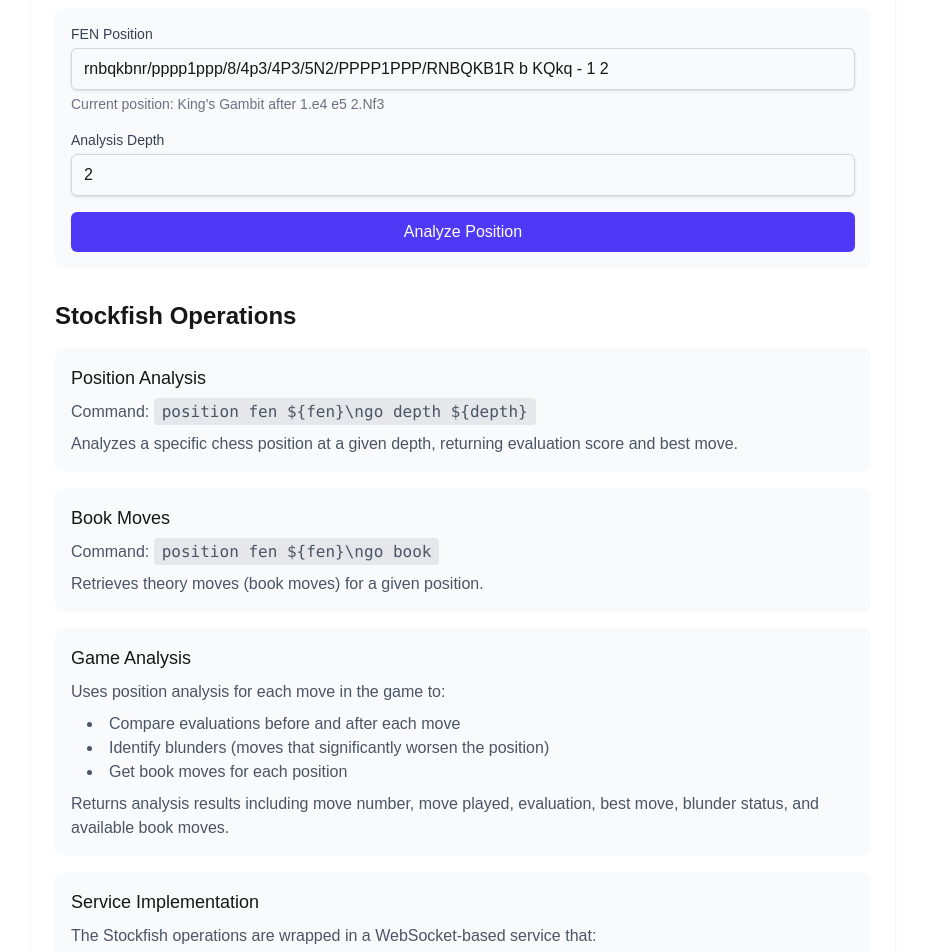
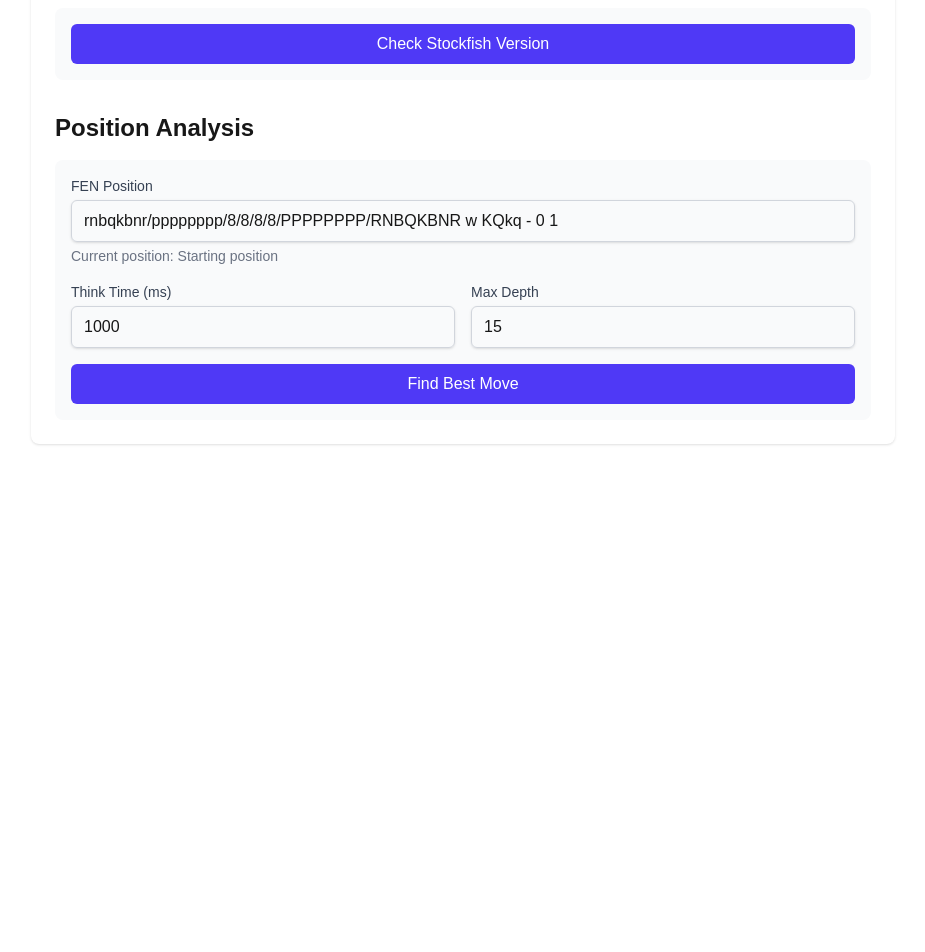
Before and after one commit to merklegroot/chess, a Next.js app in the folder chessview/: page /dev in a window 1280 px wide. Shown: the part 220-1172 px from the top of the page, without its empty margins (177-1102 px from the left). After the commit the page ends 800 px from the top, so only its background shows below. Built offline with nearby package versions, Linux system fonts and the light colour scheme.

Commit message:
best move

```diff
--- a/chessview/src/app/clients/stockfishClient/StockfishConnection.ts
+++ b/chessview/src/app/clients/stockfishClient/StockfishConnection.ts
@@ -37,6 +37,31 @@ export class StockfishConnection {
      */
     constructor(port: number = DEFAULT_PORT) {
         this.port = port;
+    }
+
+    /**
+     * Get the version of the Stockfish engine.
+     * @returns A promise that resolves to the version string (e.g. "Stockfish 16.1")
+     * @throws Error if version information cannot be found in the UCI response
+     */
+    async getVersion(): Promise<string> {
+        const responses = await this.sendUci();
+        const versionLine = responses.find(response =>
+            response.toLowerCase().includes('stockfish') &&
+            response.toLowerCase().includes('by')
+        );
+
+        if (!versionLine) {
+            throw new Error('Could not find Stockfish version information in UCI response');
+        }
+
+        // Extract version number - typically in format "Stockfish XX.X by ..."
+        const match = versionLine.match(/Stockfish\s+(\d+(?:\.\d+)?)/i);
+        if (!match) {
+            throw new Error('Could not parse version number from UCI response');
+        }
+
+        return `Stockfish ${match[1]}`;
     }
 
     // UCI Protocol Commands
--- a/chessview/src/app/dev/page.tsx
+++ b/chessview/src/app/dev/page.tsx
@@ -1,39 +1,72 @@
 'use client';
 
 import { useState } from 'react';
+import { StockfishConnection } from '../clients/stockfishClient/StockfishConnection';
 
 export default function DevPage() {
-  const [fen, setFen] = useState('rnbqkbnr/pppp1ppp/8/4p3/4P3/5N2/PPPP1PPP/RNBQKB1R b KQkq - 1 2');
-  const [depth, setDepth] = useState('2');
-  const [result, setResult] = useState<any>(null);
+  const [version, setVersion] = useState<string | null>(null);
   const [loading, setLoading] = useState(false);
   const [error, setError] = useState<string | null>(null);
 
-  const analyzePosition = async () => {
+  // Position analysis state
+  const [fen, setFen] = useState('rnbqkbnr/pppppppp/8/8/8/8/PPPPPPPP/RNBQKBNR w KQkq - 0 1');
+  const [moveTimeMs, setMoveTimeMs] = useState(1000);
+  const [depth, setDepth] = useState(15);
+  const [bestMove, setBestMove] = useState<string | null>(null);
+  const [analyzing, setAnalyzing] = useState(false);
+
+  const checkVersion = async () => {
     setLoading(true);
     setError(null);
+    const connection = new StockfishConnection();
+
     try {
-      const response = await fetch('/api/analyze/position', {
-        method: 'POST',
-        headers: {
-          'Content-Type': 'application/json',
-        },
-        body: JSON.stringify({
-          fen,
-          depth: parseInt(depth),
-        }),
-      });
-
-      if (!response.ok) {
-        throw new Error('Failed to analyze position');
-      }
-
-      const data = await response.json();
-      setResult(data);
+      const version = await connection.getVersion();
+      setVersion(version);
     } catch (err) {
       setError(err instanceof Error ? err.message : 'An error occurred');
     } finally {
       setLoading(false);
+      connection.disconnect();
+    }
+  };
+
+  const analyzeBestMove = async () => {
+    setAnalyzing(true);
+    setError(null);
+    setBestMove(null);
+    const connection = new StockfishConnection();
+
+    try {
+      // Initialize engine
+      await connection.sendUci();
+      await connection.sendIsReady();
+
+      // Set position and get evaluation
+      await connection.setPosition({ fen });
+      const responses = await connection.sendEvaluate({
+        moveTimeMs,
+        depth
+      });
+
+      // Find the bestmove response
+      const bestMoveResponse = responses.find(response => response.startsWith('bestmove'));
+      if (!bestMoveResponse) {
+        throw new Error('No best move found in engine response');
+      }
+
+      // Extract the move
+      const match = bestMoveResponse.match(/bestmove\s+(\S+)/);
+      if (!match) {
+        throw new Error('Could not parse best move from response');
+      }
+
+      setBestMove(match[1]);
+    } catch (err) {
+      setError(err instanceof Error ? err.message : 'An error occurred');
+    } finally {
+      setAnalyzing(false);
+      connection.disconnect();
     }
   };
 
@@ -44,8 +77,35 @@ export default function DevPage() {
 
         <div className="space-y-8">
           <section>
+            <h2 className="text-2xl font-semibold mb-4">Stockfish Engine Info</h2>
+            <div className="bg-gray-50 p-4 rounded-lg">
+              <div className="space-y-4">
+                <button
+                  onClick={checkVersion}
+                  disabled={loading}
+                  className="w-full bg-indigo-600 text-white px-4 py-2 rounded-md hover:bg-indigo-700 focus:outline-none focus:ring-2 focus:ring-offset-2 focus:ring-indigo-500 disabled:opacity-50"
+                >
+                  {loading ? 'Checking Version...' : 'Check Stockfish Version'}
+                </button>
+
+                {error && (
+                  <div className="bg-red-50 border border-red-200 text-red-700 px-4 py-3 rounded-md">
+                    {error}
+                  </div>
+                )}
+
+                {version && !error && (
+                  <div className="bg-green-50 border border-green-200 text-green-700 px-4 py-3 rounded-md">
+                    Connected to {version}
+                  </div>
+                )}
+              </div>
+            </div>
+          </section>
+
+          <section>
             <h2 className="text-2xl font-semibold mb-4">Position Analysis</h2>
-            <div className="bg-gray-50 p-4 rounded-lg mb-4">
+            <div className="bg-gray-50 p-4 rounded-lg">
               <div className="space-y-4">
                 <div>
                   <label htmlFor="fen" className="block text-sm font-medium text-gray-700 mb-1">
@@ -59,82 +119,55 @@ export default function DevPage() {
                     className="w-full px-3 py-2 border border-gray-300 rounded-md shadow-sm focus:outline-none focus:ring-indigo-500 focus:border-indigo-500"
                   />
                   <p className="mt-1 text-sm text-gray-500">
-                    Current position: King's Gambit after 1.e4 e5 2.Nf3
+                    Current position: Starting position
                   </p>
                 </div>
+
+                <div className="grid grid-cols-2 gap-4">
+                  <div>
+                    <label htmlFor="moveTime" className="block text-sm font-medium text-gray-700 mb-1">
+                      Think Time (ms)
+                    </label>
+                    <input
+                      type="number"
+                      id="moveTime"
+                      value={moveTimeMs}
+                      onChange={(e) => setMoveTimeMs(Number(e.target.value))}
+                      min="100"
+                      step="100"
+                      className="w-full px-3 py-2 border border-gray-300 rounded-md shadow-sm focus:outline-none focus:ring-indigo-500 focus:border-indigo-500"
+                    />
+                  </div>
+
                   <div>
                     <label htmlFor="depth" className="block text-sm font-medium text-gray-700 mb-1">
-                    Analysis Depth
+                      Max Depth
                     </label>
                     <input
                       type="number"
                       id="depth"
                       value={depth}
-                    onChange={(e) => setDepth(e.target.value)}
+                      onChange={(e) => setDepth(Number(e.target.value))}
+                      min="1"
+                      max="50"
                       className="w-full px-3 py-2 border border-gray-300 rounded-md shadow-sm focus:outline-none focus:ring-indigo-500 focus:border-indigo-500"
                     />
                   </div>
+                </div>
+
                 <button
-                  onClick={analyzePosition}
-                  disabled={loading}
+                  onClick={analyzeBestMove}
+                  disabled={analyzing}
                   className="w-full bg-indigo-600 text-white px-4 py-2 rounded-md hover:bg-indigo-700 focus:outline-none focus:ring-2 focus:ring-offset-2 focus:ring-indigo-500 disabled:opacity-50"
                 >
-                  {loading ? 'Analyzing...' : 'Analyze Position'}
+                  {analyzing ? 'Analyzing Position...' : 'Find Best Move'}
                 </button>
-              </div>
-            </div>
 
-            {error && (
-              <div className="bg-red-50 border border-red-200 text-red-700 px-4 py-3 rounded-md mb-4">
-                {error}
+                {bestMove && !error && (
+                  <div className="bg-green-50 border border-green-200 text-green-700 px-4 py-3 rounded-md">
+                    Best move: <code className="bg-green-100 px-2 py-1 rounded">{bestMove}</code>
                   </div>
                 )}
-
-            {result && (
-              <div className="bg-gray-50 p-4 rounded-lg">
-                <h3 className="text-lg font-medium mb-2">Analysis Result</h3>
-                <pre className="bg-gray-100 p-4 rounded-md overflow-x-auto">
-                  {JSON.stringify(result, null, 2)}
-                </pre>
-              </div>
-            )}
-          </section>
-
-          <section>
-            <h2 className="text-2xl font-semibold mb-4">Stockfish Operations</h2>
-            <div className="space-y-4">
-              <div className="bg-gray-50 p-4 rounded-lg">
-                <h3 className="text-lg font-medium mb-2">Position Analysis</h3>
-                <p className="text-gray-600 mb-2">Command: <code className="bg-gray-200 px-2 py-1 rounded">{"position fen ${fen}\\ngo depth ${depth}"}</code></p>
-                <p className="text-gray-600">Analyzes a specific chess position at a given depth, returning evaluation score and best move.</p>
-              </div>
-
-              <div className="bg-gray-50 p-4 rounded-lg">
-                <h3 className="text-lg font-medium mb-2">Book Moves</h3>
-                <p className="text-gray-600 mb-2">Command: <code className="bg-gray-200 px-2 py-1 rounded">{"position fen ${fen}\\ngo book"}</code></p>
-                <p className="text-gray-600">Retrieves theory moves (book moves) for a given position.</p>
-              </div>
-
-              <div className="bg-gray-50 p-4 rounded-lg">
-                <h3 className="text-lg font-medium mb-2">Game Analysis</h3>
-                <p className="text-gray-600 mb-2">Uses position analysis for each move in the game to:</p>
-                <ul className="list-disc list-inside text-gray-600 ml-4">
-                  <li>Compare evaluations before and after each move</li>
-                  <li>Identify blunders (moves that significantly worsen the position)</li>
-                  <li>Get book moves for each position</li>
-                </ul>
-                <p className="text-gray-600 mt-2">Returns analysis results including move number, move played, evaluation, best move, blunder status, and available book moves.</p>
-              </div>
-
-              <div className="bg-gray-50 p-4 rounded-lg">
-                <h3 className="text-lg font-medium mb-2">Service Implementation</h3>
-                <p className="text-gray-600 mb-2">The Stockfish operations are wrapped in a WebSocket-based service that:</p>
-                <ul className="list-disc list-inside text-gray-600 ml-4">
-                  <li>Connects to local Stockfish server at <code className="bg-gray-200 px-2 py-1 rounded">ws://localhost:8080</code></li>
-                  <li>Maintains a message queue for commands</li>
-                  <li>Handles automatic reconnection if connection is lost</li>
-                  <li>Processes responses asynchronously</li>
-                </ul>
               </div>
             </div>
           </section>
```
Lines whose indentation alone changed are shown as unchanged.
